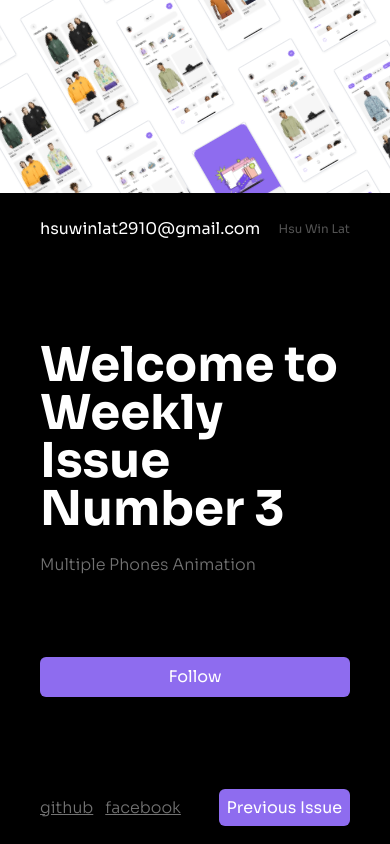
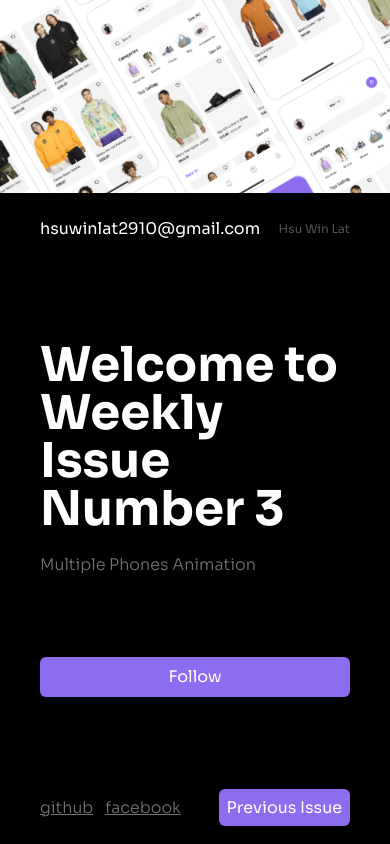
Before and after one commit to LaMuJer/phone-animation, a React (Vite) app: page / in a window 390 px wide. Built offline with nearby package versions, Linux system fonts and the light colour scheme.

Commit message:
mobile design

```diff
--- a/src/App.jsx
+++ b/src/App.jsx
@@ -7,16 +7,16 @@ const App = () => {
         {/* left side - multiple phones animation */}
         <div className="col-span-2">
           <div className="w-full h-full overflow-hidden relative">
-            <div className="grid grid-cols-5 gap-5 w-[100vw] h-full tile-box">
+            <div className="grid grid-cols-5 md:gap-5 gap-2 md:w-[100vw] w-[150vw] h-full tile-box">
               {Array.from({ length: 5 }).map((_, index) => (
                 <div key={index} className="col-span-1 tiles">
-                  <div className="w-full h-full flex flex-col gap-5">
+                  <div className="w-full h-full flex flex-col md:gap-5 gap-2">
                     {Array.from({ length: 5 }).map((_, index) => (
                       <img
                         key={index}
                         src={`${Math.ceil(Math.random() * 5)}.png`}
                         alt="home"
-                        className="md:rounded-3xl rounded-sm border shadow-sm"
+                        className="md:rounded-3xl rounded-lg border shadow-sm"
                       />
                     ))}
                   </div>
```
